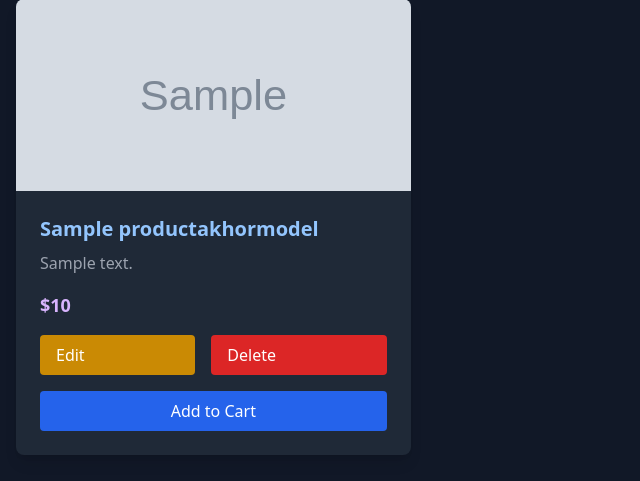
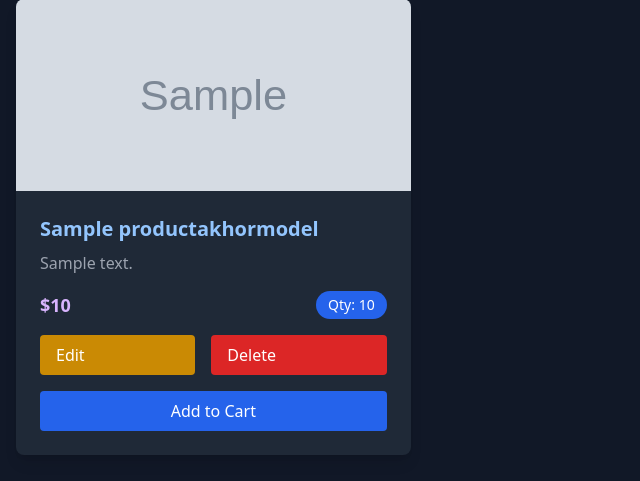
Before and after one commit to gracekarinn/takhor, a Django app: page / in a window 1280 px wide. Shown: the part 881-1362 px from the top of the page, without its empty margins (0-640 px from the left). Run offline with Django 5.2, Linux system fonts and the light colour scheme; a user stored in the database is signed in; tables that the repository leaves empty hold one stand-in row (values such as "Sample post"); grey boxes marked "Sample" are stand-in pictures; some libraries are stand-ins or nearby versions.

Commit message:
chore: Update main.html to display product quantity and improve styling

```diff
--- a/main/templates/main.html
+++ b/main/templates/main.html
@@ -78,6 +78,9 @@
                 <span class="text-lg font-semibold text-purple-300">
                   ${{ product_entry.price }}
                 </span>
+                <span
+                class="bg-blue-600 text-white px-3 py-1 rounded-full text-sm"
+                >Qty: {{ product_entry.quantity }}</span>
               </div>
               <div class="mt-4 flex justify-between">
                 <a href="{% url 'main:edit_product_entry' product_entry.id %}" class="bg-yellow-600 text-white px-4 py-2 rounded hover:bg-yellow-700 transition-colors flex-grow mr-2">
```
